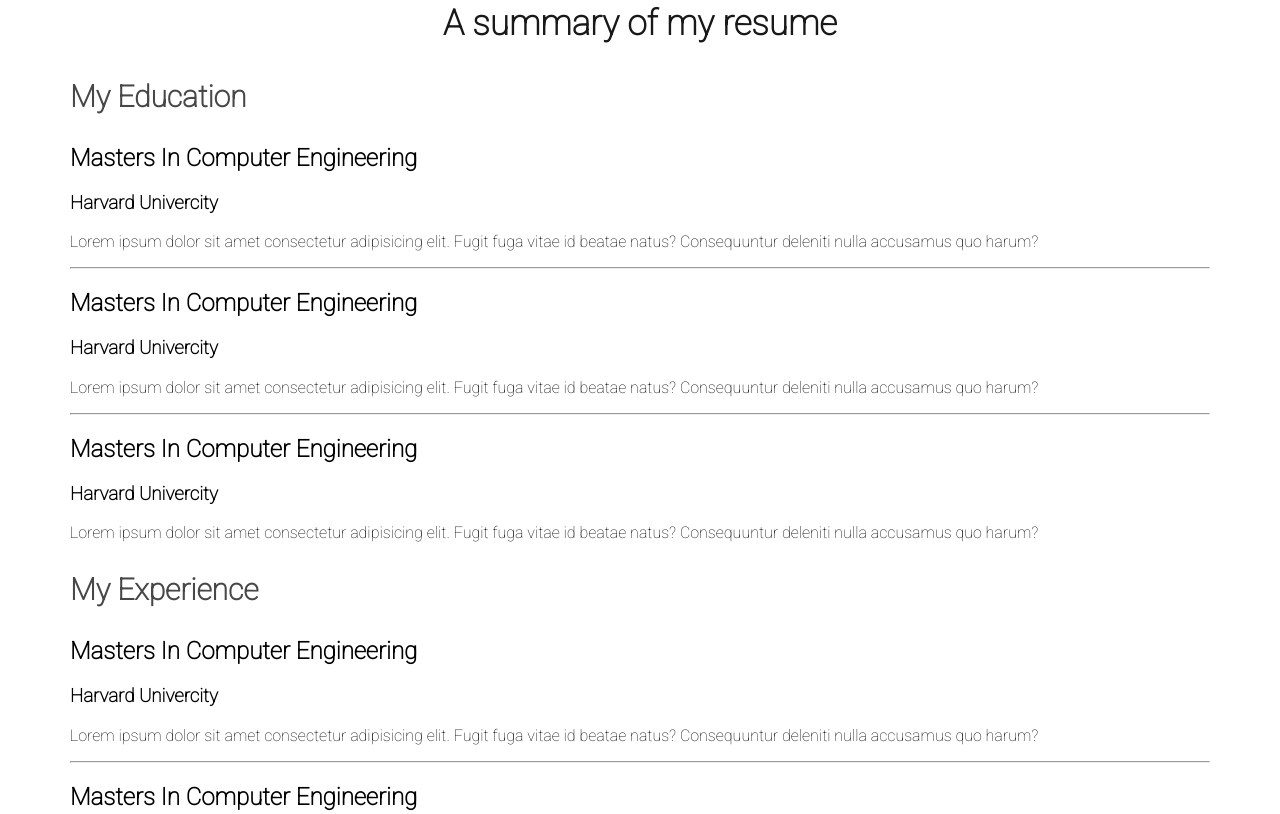
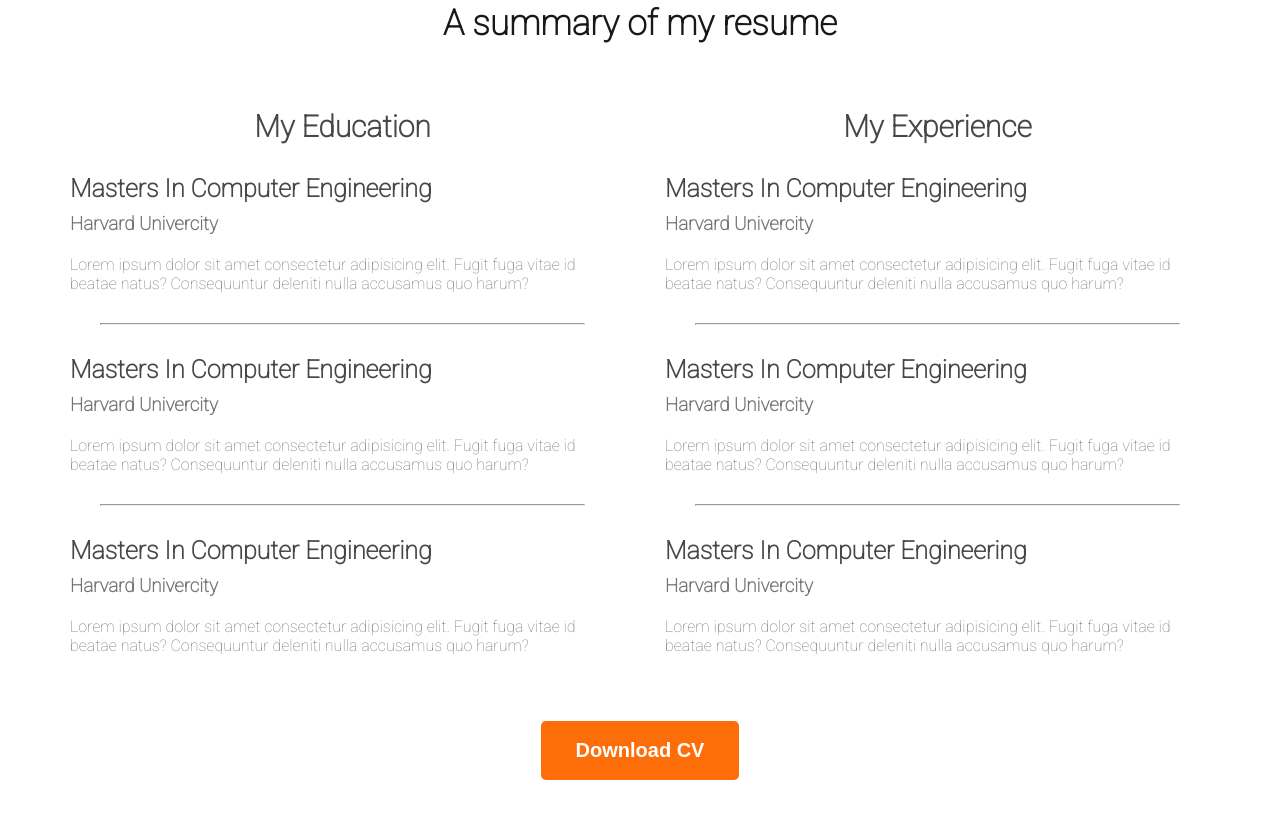
Before and after one commit to Arif-Islam21/developer-portfolio, a plain HTML site: page index.html in a window 1280 px wide. Shown: the part 2268-3082 px from the top of the page. Drawn offline with Linux system fonts and the light colour scheme.

Commit message:
resume section done

```diff
--- a/index.html
+++ b/index.html
@@ -135,6 +135,9 @@
                     </div>
                 </div>
             </div>
+            <div class="download-cv">
+                <button class="btn-primary">Download CV</button>
+            </div>
         </section>
 
     </main>
--- a/style.css
+++ b/style.css
@@ -137,5 +137,30 @@ main section{
 .resume-column-title{
   color: #474747;
   font-size: 30px;
+  font-weight: 800;
+  text-align: center;
+}
+.resume-container{
+  display: flex;
+  gap: 50px;
+}
+.resume-item-description, .resume-title-institute{
+  color: #757575;
+}
+.resume-title-institute{
+  margin-bottom: 20px;
+  margin-top: 0;
+}
+.resume-item-title{
+  color: #474747;
+  font-size: 25px;
   font-weight: 700;
+  margin-bottom: 10px;
 }
+.resume-container hr{
+  margin: 30px;
+}
+.download-cv{
+  text-align: center;
+  margin: 50px 0;
+}
```
